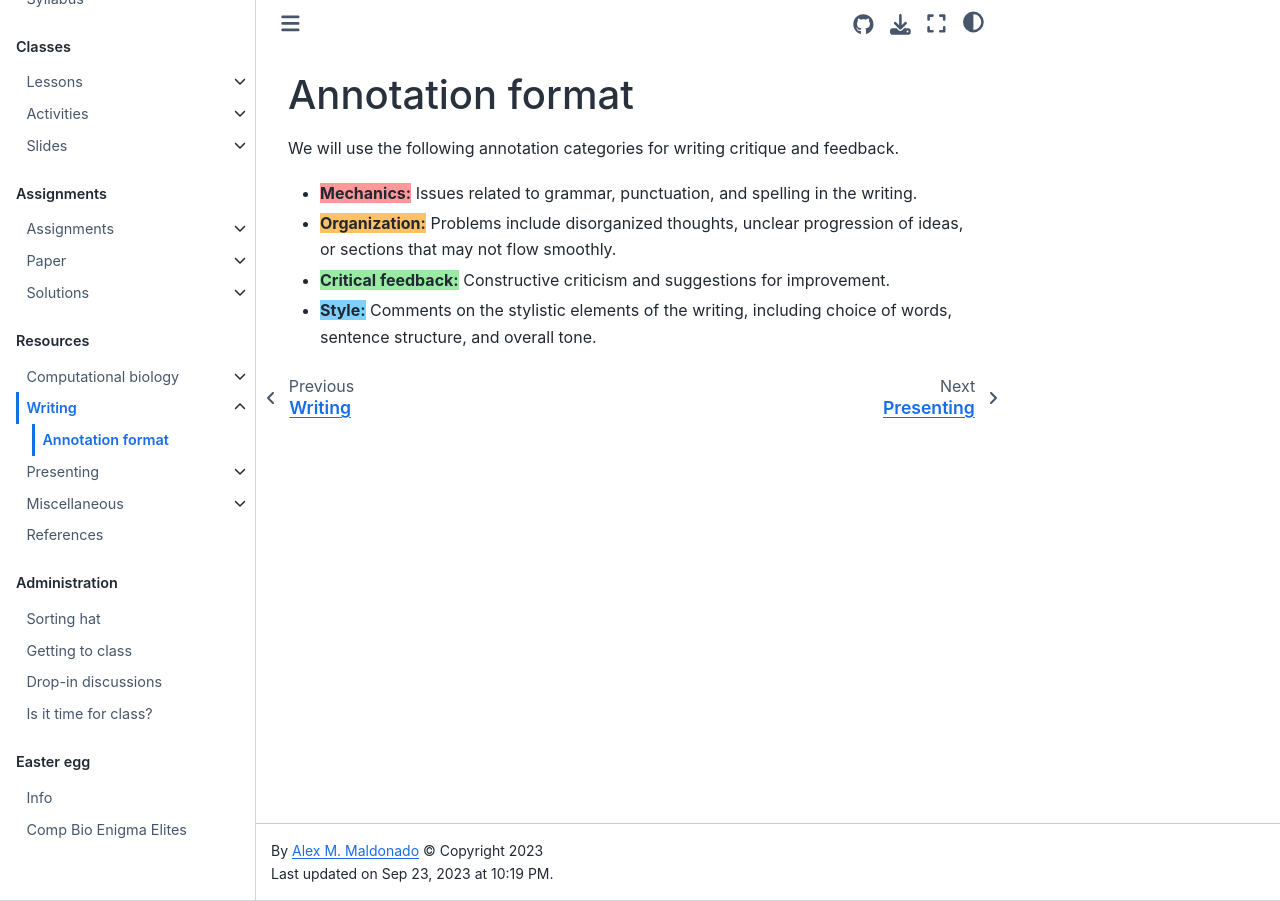
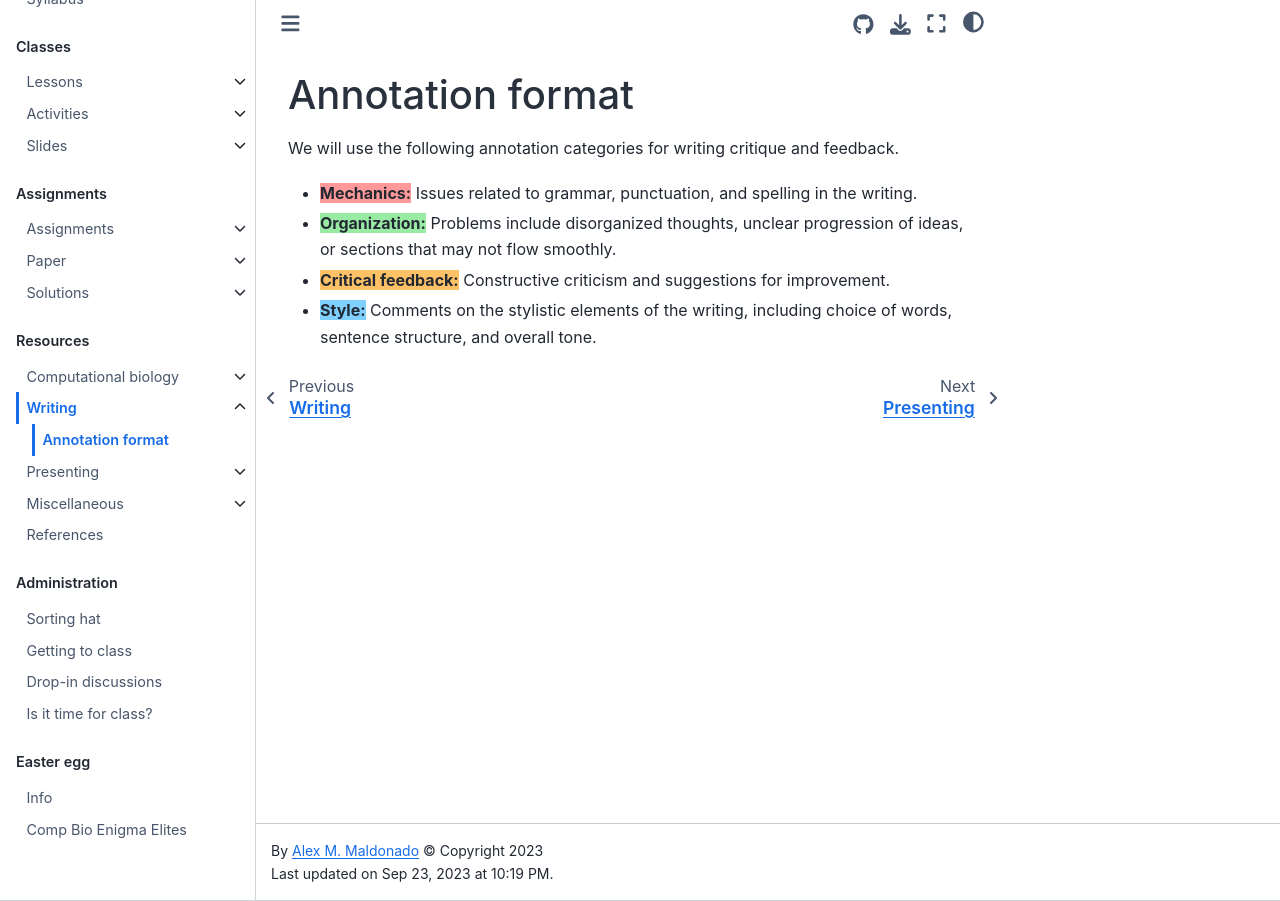
Before and after one commit to oasci/pitt-biosc1630-2023f, a Jupyter Book: the page built from book/resources/writing/annotation-format.md, in a window 1280 px wide. Built offline with Jupyter Book 1.0.4 settings and Sphinx 7.4.7 and the Sphinx Book theme 1.1.4, drawn with Linux system fonts in a browser that asks for light colours; pages that are not in the unit, such as notebooks, are missing from menus.

Commit message:
Change annotation colors

```diff
--- a/book/resources/writing/annotation-format.md
+++ b/book/resources/writing/annotation-format.md
@@ -4,9 +4,9 @@ We will use the following annotation categories for writing critique and feedbac
 
 - <span style="background-color: #ff9999; font-weight: bold;">Mechanics:</span>
     Issues related to grammar, punctuation, and spelling in the writing.
-- <span style="background-color: #ffc166; font-weight: bold;">Organization:</span>
+- <span style="background-color: #99eba4; font-weight: bold;">Organization:</span>
     Problems include disorganized thoughts, unclear progression of ideas, or sections that may not flow smoothly.
-- <span style="background-color: #99eba4; font-weight: bold;">Critical feedback:</span>
+- <span style="background-color: #ffc166; font-weight: bold;">Critical feedback:</span>
     Constructive criticism and suggestions for improvement.
 - <span style="background-color: #80d0ff; font-weight: bold;">Style:</span>
     Comments on the stylistic elements of the writing, including choice of words, sentence structure, and overall tone.
```
